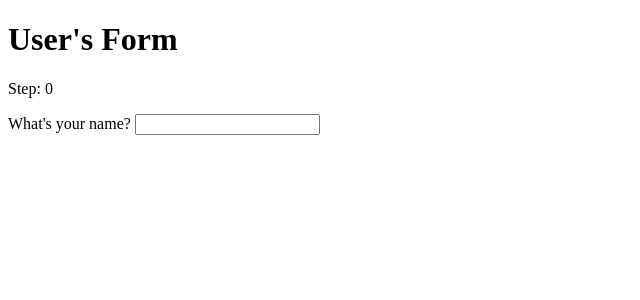
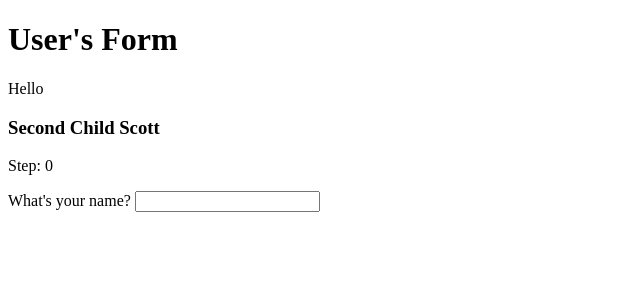
Before and after one commit to opossalite/melatonin, a SvelteKit app in the folder music-svelte/: page / in a window 1280 px wide. Shown: the top 300 px of the page, without its empty margins (0-640 px from the left). Built offline with nearby package versions, Linux system fonts and the light colour scheme.

Commit message:
Learning checkpoint s4

```diff
--- a/music-svelte/src/routes/+page.svelte
+++ b/music-svelte/src/routes/+page.svelte
@@ -10,7 +10,12 @@
 
 </script>
 
-<Header name={formState.name}/>
+<Header name={formState.name}>
+    <p>Hello</p>
+    {#snippet secondChild(name)}
+        <p>Second Child {name}</p>
+    {/snippet}
+</Header>
 
 <main>
     <p>Step: {formState.step}</p>
--- a/music-svelte/src/routes/Header.svelte
+++ b/music-svelte/src/routes/Header.svelte
@@ -1,9 +1,14 @@
 <script lang="ts">
-    let {name, fake_name}: {name: string, fake_name?: string} = $props();
+    import type { Snippet } from "svelte";
+
+    let {name, children, secondChild}: {name: string, children: Snippet, secondChild: Snippet} = $props();
 </script>
 
 <div>
     <h1>
         {name ? name : "User"}'s Form
     </h1>
+
+    {@render children()}
+    <h3>{@render secondChild("Scott")}</h3>
 </div>
```
